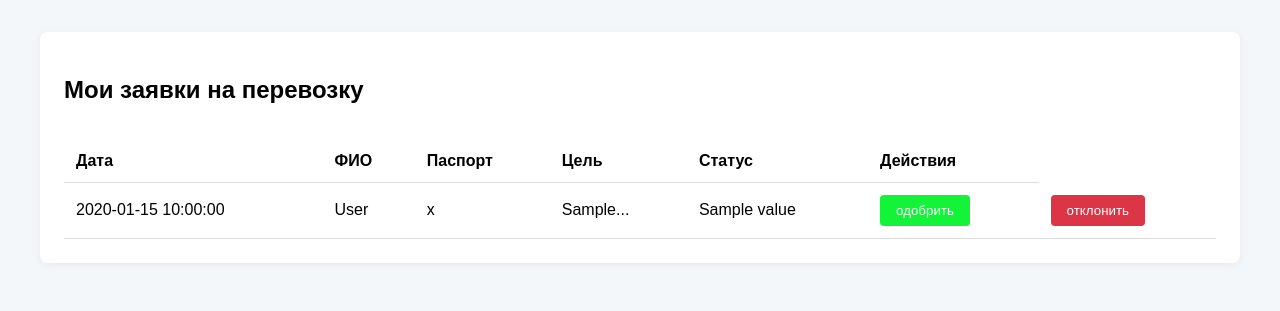
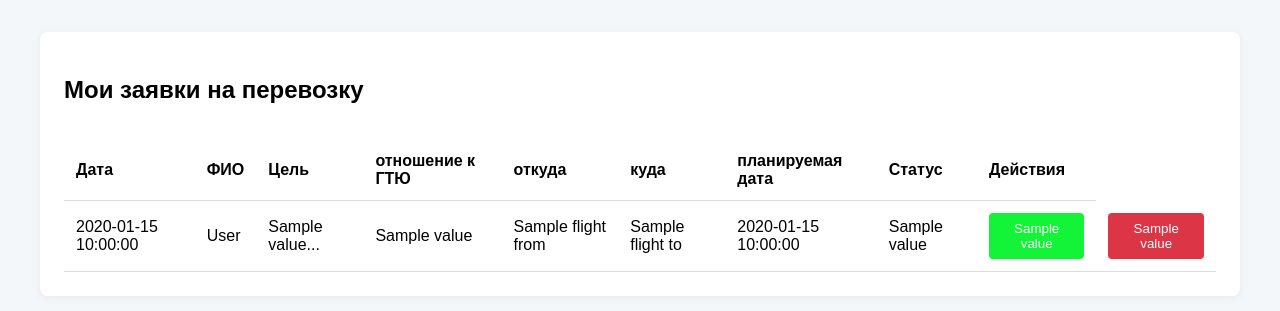
Before and after one commit to TheCoolestProgrammer/gazprom-flights, a FastAPI app: template templates/department_director/dashboard.html in a window 1280 px wide. Shown: the part 50-361 px from the top of the page. Run offline with FastAPI, Linux system fonts and the light colour scheme; the template is opened without the code that fills it: most values are stand-ins (such as "Sample title", 1, 10 or a date in 2020); parts of the project's set-up code (start-up, migrations or seed data) failed here and were passed over.

Commit message:
change department_director cab

```diff
--- a/src/models/department.py
+++ b/src/models/department.py
@@ -12,6 +12,8 @@ class Department(Base):
 
     passengers_departing = relationship("Passenger",foreign_keys=[Passenger.flight_from_id],back_populates='flight_from')
     passengers_arriving = relationship("Passenger",foreign_keys=[Passenger.flight_to_id],back_populates='flight_to')
+    passengers_belong = relationship("Passenger",foreign_keys=[Passenger.department_id],back_populates='departments')
+
     users = relationship("User",back_populates="departments")
 
     def __str__(self):
--- a/src/models/passenger.py
+++ b/src/models/passenger.py
@@ -52,6 +52,7 @@ class Passenger(Base):
     flight_from_id = Column(Integer, ForeignKey("departments.id"))
     # flight_route_id = Column(Integer, ForeignKey("flight_routes.id"))
     flight_to_id = Column(Integer, ForeignKey("departments.id"))
+    department_id = Column(Integer, ForeignKey("departments.id"))
 
     gtu_relation = Column(Enum(GTURelation), default=GTURelation.GTU_EMPLOYEE)
     trip_purpose = Column(Enum(TripPurpose), nullable=False)
@@ -67,6 +68,7 @@ class Passenger(Base):
 
     flight_from = relationship("Department",foreign_keys=[flight_from_id], back_populates="passengers_departing")
     flight_to = relationship("Department",foreign_keys=[flight_to_id], back_populates="passengers_arriving")
+    departments = relationship("Department",foreign_keys=[department_id], back_populates="passengers_belong")
 
     passenger_flights = relationship("PassengerFlight",back_populates='passengers')
     users = relationship("User",back_populates="passengers")
--- a/src/routes/transport_dispatcher.py
+++ b/src/routes/transport_dispatcher.py
@@ -54,6 +54,7 @@ async def create_request(
     flight_to: int = Form(...),
     cargo_weight:float = Form(...),
     gtu_relation:GTURelation = Form(...),
+    department_id:int = Form(...),
     user: User = Depends(RoleChecker(Role.TRANSPORT_DISPATHER))
 ):
     new_passenger = Passenger(
@@ -68,7 +69,8 @@ async def create_request(
         planning_date=planning_date,
         flight_from_id=flight_from,
         cargo_weight=cargo_weight,
-        gtu_relation=gtu_relation
+        gtu_relation=gtu_relation,
+        department_id=department_id
     )
     session.add(new_passenger)
     session.commit()
@@ -110,6 +112,7 @@ async def edit_request(
     flight_to: int = Form(...),
     cargo_weight:float = Form(...),
     gtu_relation:GTURelation = Form(...),
+    department_id:int = Form(...),
     # notes:str = Form(...),
     user: User = Depends(RoleChecker(Role.TRANSPORT_DISPATHER))
 ):
@@ -127,6 +130,7 @@ async def edit_request(
     passenger.flight_to_id=flight_to
     passenger.cargo_weight=cargo_weight
     passenger.gtu_relation=gtu_relation
+    passenger.department_id = department_id
     # passenger.notes=notes
 
     session.commit()
--- a/src/schemas/department_director.py
+++ /dev/null
@@ -1,5 +0,0 @@
-from pydantic import BaseModel
-from src.models.passenger import RequestStatus
-
-class StatusUpdate(BaseModel):
-    request_status: RequestStatus
--- a/templates/department_director/dashboard.html
+++ b/templates/department_director/dashboard.html
@@ -11,8 +11,11 @@
             <tr>
                 <th>Дата</th>
                 <th>ФИО</th>
-                <th>Паспорт</th>
                 <th>Цель</th>
+                <th>отношение к ГТЮ</th>
+                <th>откуда</th>
+                <th>куда</th>
+                <th>планируемая дата</th>
                 <th>Статус</th>
                 <th>Действия</th>
             </tr>
@@ -22,29 +25,32 @@
             <tr>
                 <td>{{ req.request_date }}</td>
                 <td>{{ req.fullname }}</td>
-                <td>{{ req.passport }}</td>
-                <td>{{ req.trip_purpose[:30] }}...</td>
+                <td>{{ req.trip_purpose.value }}...</td>
+                <td>{{ req.gtu_relation.value }}</td>
+                <td>{{ req.flight_from.name}}</td>
+                <td>{{ req.flight_to.name}}</td>
+                <td>{{ req.planning_date }}</td>
                 <td>
-                    <span class="status-{{ req.status.name.lower() }}">
-                        {{ req.status.value }}
+                    <span class="status-{{ req.department_director_status.name.lower() }}">
+                        {{ req.department_director_status.value }}
                     </span>
                 </td>
 
                 <td>
                     <button type="button"
                         class="btn btn-danger"
-                        onclick="change_request_status('{{ req.id }}', 'confirmed')"
+                        onclick="change_request_status('{{ req.id }}', '{{Status.CONFIRMED.value}}')"
                         style="background: #13f438; color: white; padding: 8px 16px; border: none; border-radius: 4px; cursor: pointer;">
-                        одобрить
+                        {{Status.CONFIRMED.value}}
                     </button>
                 </td>
 
                 <td>
                     <button type="button"
                         class="btn btn-danger"
-                        onclick="change_request_status('{{ req.id }}', 'rejected')"
+                        onclick="change_request_status('{{ req.id }}', '{{Status.REJECTED.value}}')"
                         style="background: #dc3545; color: white; padding: 8px 16px; border: none; border-radius: 4px; cursor: pointer;">
-                        отклонить
+                        {{Status.REJECTED.value}}
                     </button>
                 </td>
             </tr>
--- a/templates/transport_dispatcher/dashboard.html
+++ b/templates/transport_dispatcher/dashboard.html
@@ -17,6 +17,7 @@
                 <th>отношение к ГТЮ</th>
                 <th>откуда</th>
                 <th>куда</th>
+                <th>планируемая дата</th>
                 <th>Статус директора</th>
                 <th>статус старшего диспетчера</th>
                 <th>Действия</th>
@@ -32,6 +33,7 @@
                 <td>{{ req.gtu_relation.value }}</td>
                 <td>{{ req.flight_from.name}}</td>
                 <td>{{ req.flight_to.name}}</td>
+                <td>{{ req.planning_date }}</td>
                 <td>
                     <span class="status-{{ req.department_director_status.name.lower() }}">
                         {{ req.department_director_status.value }}
```
Also changed, not shown: src/routes/department_director.py (+6 -4 lines), templates/transport_dispatcher/create.html (+10 -0 lines).
